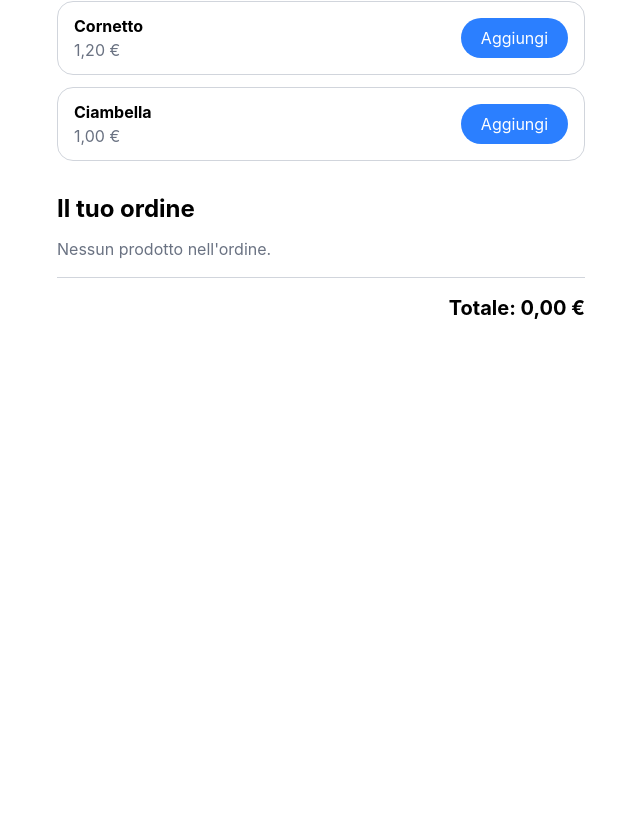
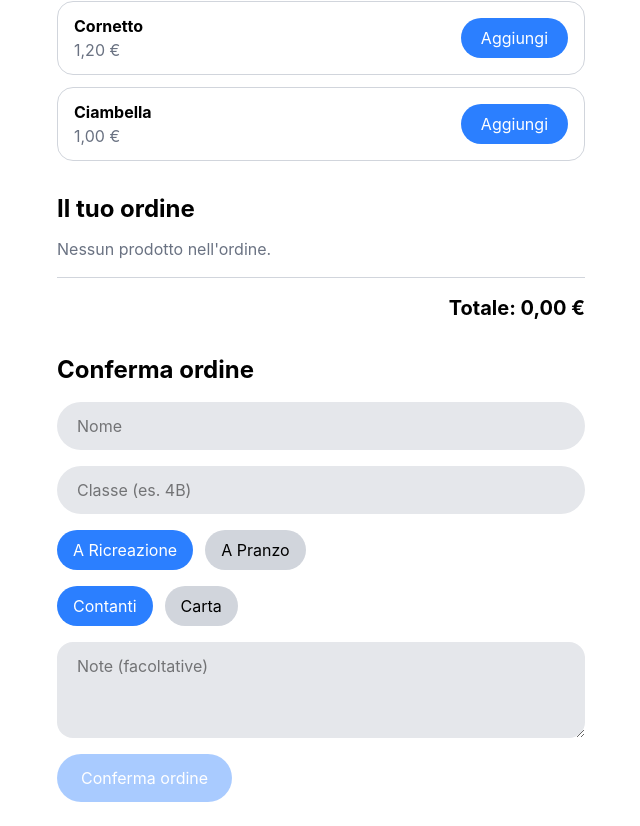
Before and after one commit to VXxNicoxXV/Bar-della-scuola, a React (Vite) app: page / in a window 1280 px wide. Shown: the part 869-1695 px from the top of the page, without its empty margins (319-959 px from the left). Before the commit the page ends 1215 px from the top, so only its background shows below. Built offline with nearby package versions, Linux system fonts and the light colour scheme.

Commit message:
Aggiunto form di conferma con tipo Checkout, messaggio e reset

```diff
--- a/src/App.tsx
+++ b/src/App.tsx
@@ -1,11 +1,18 @@
 import { useState } from "react"
+import { CheckoutForm } from "./components/CheckoutForm"
 import { Menu } from "./components/Menu"
 import { Order } from "./components/Order"
-import type { OrderItem } from "./types"
+import type { Checkout, OrderItem } from "./types"
+import { formatPrice } from "./utils/formatPrice"
 import { getTotal } from "./utils/order"
 
 function App() {
     const [order, setOrder] = useState<OrderItem[]>([])
+    const [message, setMessage] = useState("")
+    // cambiando la key il form viene ricreato, quindi si svuota
+    const [formKey, setFormKey] = useState(0)
+
+    const total = getTotal(order)
 
     function addProduct(id: number) {
         setOrder(prev => {
@@ -19,11 +26,25 @@ function App() {
         })
     }
 
+    function confirmOrder(checkout: Checkout) {
+        setMessage(
+            `Ordine per ${checkout.nome} (${checkout.classe}), ritiro ${checkout.ritiro}, ${checkout.pagamento}: ${formatPrice(total)}`
+        )
+        setOrder([])
+        setFormKey(prev => prev + 1)
+    }
+
     return (
         <div className="max-w-xl mx-auto p-6 flex flex-col gap-8">
             <h1 className="text-4xl font-bold text-center">Il bar della scuola</h1>
             <Menu onAdd={addProduct} />
-            <Order order={order} total={getTotal(order)} />
+            <Order order={order} total={total} />
+
+            {message && (
+                <p className="p-4 rounded-2xl bg-green-100 text-green-900 font-bold">{message}</p>
+            )}
+
+            <CheckoutForm key={formKey} orderEmpty={order.length === 0} onSubmit={confirmOrder} />
         </div>
     )
 }
--- /dev/null
+++ b/src/components/CheckoutForm.tsx
@@ -0,0 +1,92 @@
+import { useState, type FormEvent } from "react"
+import type { Checkout, Payment, Pickup } from "../types"
+import { cn } from "../utils/cn"
+
+type CheckoutFormProps = {
+    orderEmpty: boolean
+    onSubmit: (checkout: Checkout) => void
+}
+
+const pickups: Pickup[] = ["a ricreazione", "a pranzo"]
+const payments: Payment[] = ["contanti", "carta"]
+
+const emptyCheckout: Checkout = {
+    nome: "",
+    classe: "",
+    ritiro: "a ricreazione",
+    pagamento: "contanti",
+    note: "",
+}
+
+export function CheckoutForm({ orderEmpty, onSubmit }: CheckoutFormProps) {
+    const [form, setForm] = useState<Checkout>(emptyCheckout)
+
+    function updateText(field: "nome" | "classe" | "note", value: string) {
+        setForm(prev => ({ ...prev, [field]: value }))
+    }
+
+    function handleSubmit(e: FormEvent) {
+        e.preventDefault()
+        onSubmit(form)
+    }
+
+    return (
+        <form onSubmit={handleSubmit} className="flex flex-col gap-4">
+            <h2 className="text-2xl font-bold">Conferma ordine</h2>
+
+            <input
+                placeholder="Nome"
+                value={form.nome}
+                onChange={e => updateText("nome", e.target.value)}
+                className="bg-gray-200 px-5 py-3 rounded-full"
+            />
+
+            <input
+                placeholder="Classe (es. 4B)"
+                value={form.classe}
+                onChange={e => updateText("classe", e.target.value)}
+                className="bg-gray-200 px-5 py-3 rounded-full"
+            />
+
+            <div className="flex gap-3">
+                {pickups.map(pickup => (
+                    <button
+                        type="button"
+                        key={pickup}
+                        onClick={() => setForm(prev => ({ ...prev, ritiro: pickup }))}
+                        className={cn("px-4 py-2 rounded-full bg-gray-300 capitalize", {
+                            "bg-blue-500 text-white": form.ritiro === pickup,
+                        })}
+                    >{pickup}</button>
+                ))}
+            </div>
+
+            <div className="flex gap-3">
+                {payments.map(payment => (
+                    <button
+                        type="button"
+                        key={payment}
+                        onClick={() => setForm(prev => ({ ...prev, pagamento: payment }))}
+                        className={cn("px-4 py-2 rounded-full bg-gray-300 capitalize", {
+                            "bg-blue-500 text-white": form.pagamento === payment,
+                        })}
+                    >{payment}</button>
+                ))}
+            </div>
+
+            <textarea
+                placeholder="Note (facoltative)"
+                value={form.note}
+                onChange={e => updateText("note", e.target.value)}
+                rows={3}
+                className="bg-gray-200 px-5 py-3 rounded-2xl"
+            />
+
+            <button
+                type="submit"
+                disabled={orderEmpty}
+                className="self-start px-6 py-3 rounded-full bg-blue-500 text-white disabled:opacity-40"
+            >Conferma ordine</button>
+        </form>
+    )
+}
```
Also changed, not shown: src/types.ts (+11 -0 lines).
